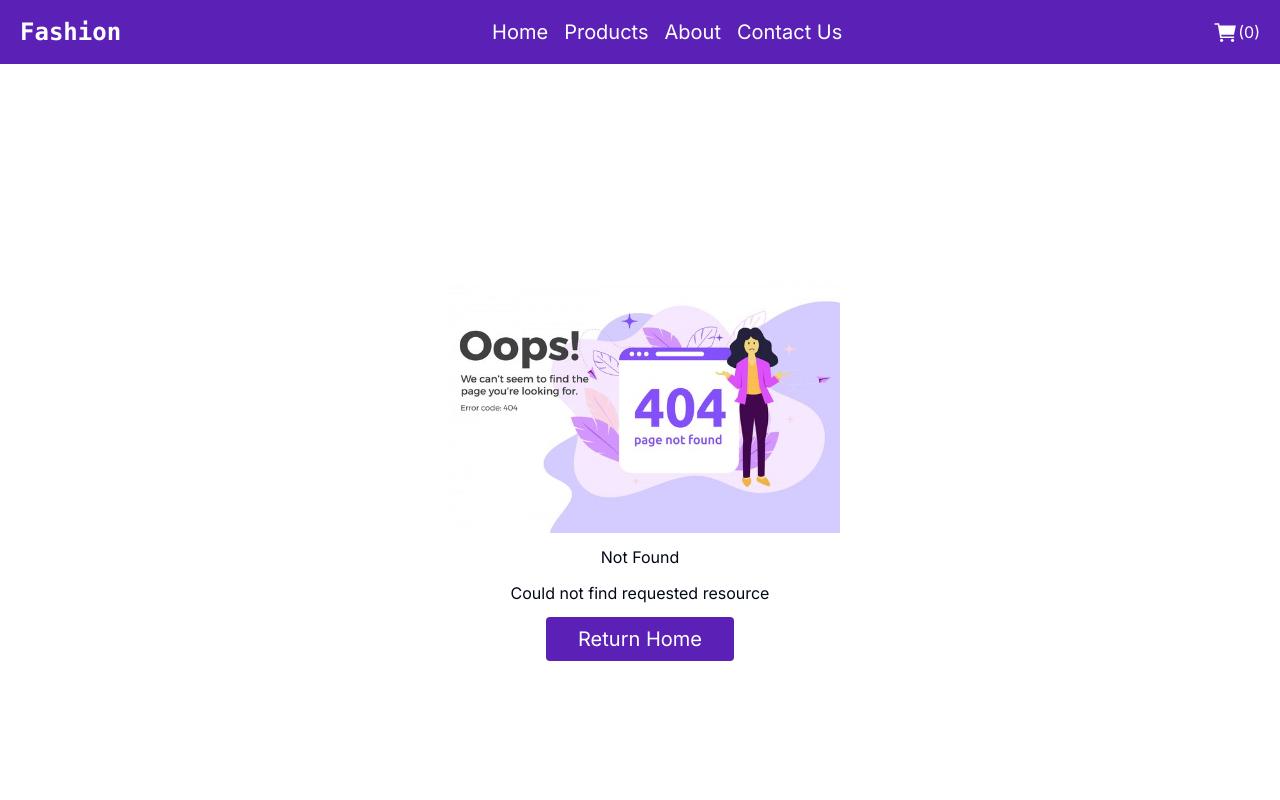
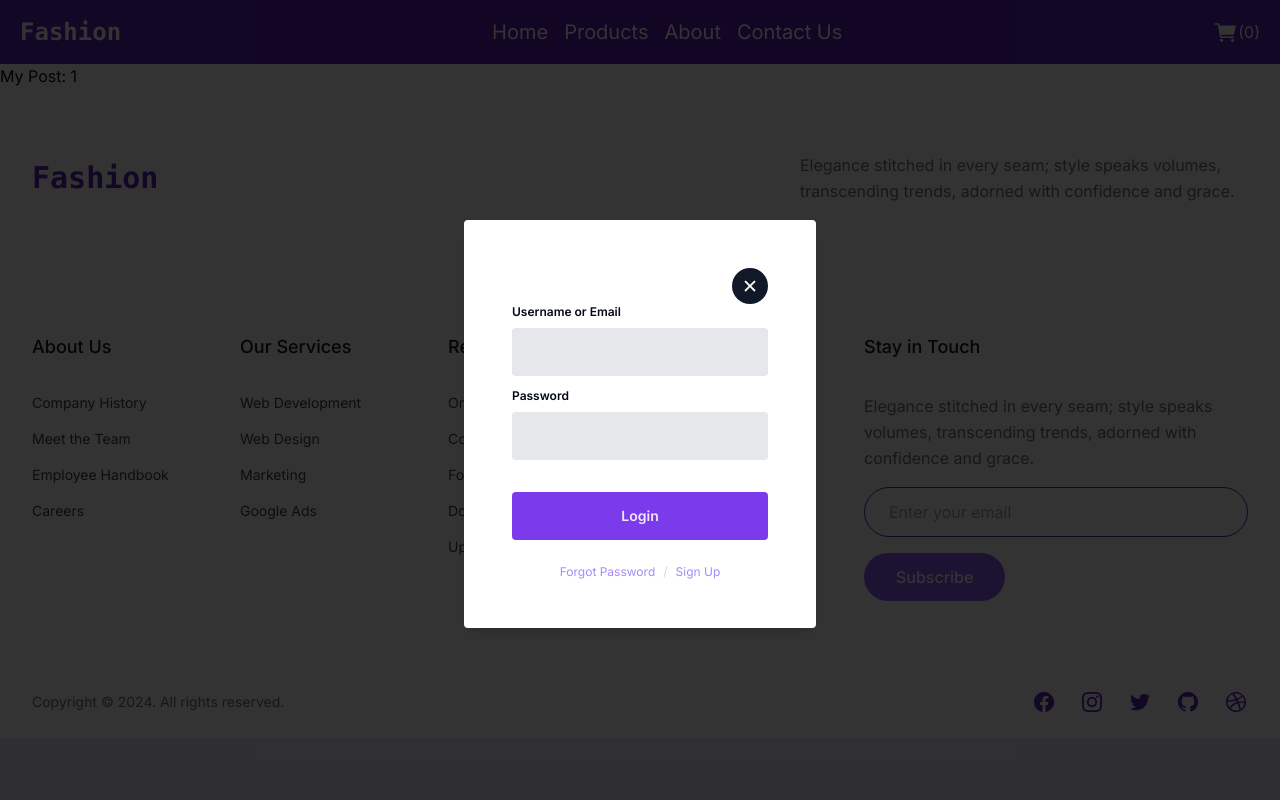
Before and after one commit to vikash0p/fashion, a Next.js app: page /category/1 in a window 1280 px wide. Before the commit this address had no page. Shown: the top 800 px of the page. Built offline with nearby package versions, Linux system fonts and the light colour scheme.

Commit message:
add the components for the new seller

```diff
--- /dev/null
+++ b/app/category/[id]/page.js
@@ -0,0 +1,3 @@
+export default function CategoryId({ params }) {
+    return <div>My Post: {params.id}</div>
+}
--- a/app/layout.js
+++ b/app/layout.js
@@ -4,6 +4,7 @@ import ReduxProvider from "@/redux-toolkit/ReduxProvider";
 import Navbar from "@/components/ReausableComp/Navbar";
 import Footer from "@/components/ReausableComp/Footer";
 import GoToTop from "@/components/ReausableComp/GoToTop";
+import NewSeller from "@/components/ReausableComp/NewSeller";
 
 const inter = Inter({ subsets: ["latin"] });
 
@@ -21,6 +22,7 @@ export default function RootLayout({ children }) {
           <Navbar />
           {children}
           <Footer />
+          <NewSeller />
           <GoToTop />
         </ReduxProvider>
       </body>
--- a/components/ReausableComp/Navbar.js
+++ b/components/ReausableComp/Navbar.js
@@ -13,7 +13,7 @@ export default function Navbar() {
 
 
     return (
-        <div className='flex justify-between w-full h-16 text-white bg-violet-800 items-center px-5 sticky top-0 left-0 right-0 z-50'>
+        <div className='flex justify-between w-full h-16 text-white bg-violet-800 items-center px-5 sticky top-0 left-0 right-0 z-30'>
             <div className="text-2xl font-bold font-mono text-start">Fashion</div>
             <div className='space-x-4 hidden md:block'>
                 {links.map((link, index) => (
--- /dev/null
+++ b/components/ReausableComp/NewSeller.js
@@ -0,0 +1,57 @@
+'use client'
+import React, { useState, useEffect } from 'react';
+import { IoCloseSharp } from 'react-icons/io5';
+import { motion } from 'framer-motion'; // Import motion from Framer Motion
+
+const NewSeller = () => {
+    const [isOpen, setIsOpen] = useState(true);
+
+    const closeComponent = () => {
+        setIsOpen(false);
+    };
+
+    const openComponent = () => {
+        setIsOpen(true);
+    };
+
+    useEffect(() => {
+        if (!isOpen) {
+            const timer = setTimeout(openComponent, 60 * 60 * 1000); //1hr
+            return () => clearTimeout(timer);
+        }
+    }, [isOpen]);
+
+    return (
+        <motion.div
+            initial={{ y: "-100%" }}
+            animate={{ y: isOpen ? "0%" : "-100%" }}
+            transition={{ type: "tween", duration: 1.1, ease: "easeIn" }}
+            exit={{ y: "-100%" }}
+            className={`flex flex-col items-center justify-center w-full min-h-screen bg-black/80 absolute top-0 left-0 right-0 bottom-0 z-50  overflow-x-hidden`}
+            onClick={closeComponent}
+
+        >
+            <motion.form
+                initial={{ opacity: 0, y: -50 }}
+                animate={{ opacity: isOpen ? 1 : 0, y: isOpen ? 0 : -50 }}
+                transition={{ delay: 0.2, duration: 0.5, ease: "linear" }}
+                className="flex flex-col bg-white rounded shadow-lg p-12 mt-12"
+                action=""
+            >
+                <button type="button" className="ms-auto text-xl bg-gray-900 text-white p-2 rounded-full" onClick={closeComponent}><IoCloseSharp /></button>
+                <label className="font-semibold text-xs" htmlFor="usernameField">Username or Email</label>
+                <input className="flex items-center h-12 px-4 w-64 bg-gray-200 mt-2 rounded focus:outline-none focus:ring-2" type="text" />
+                <label className="font-semibold text-xs mt-3" htmlFor="passwordField">Password</label>
+                <input className="flex items-center h-12 px-4 w-64 bg-gray-200 mt-2 rounded focus:outline-none focus:ring-2" type="password" />
+                <button className="flex items-center justify-center h-12 px-6 w-64 bg-violet-600 mt-8 rounded font-semibold text-sm text-violet-100 hover:bg-violet-700">Login</button>
+                <div className="flex mt-6 justify-center text-xs">
+                    <a className="text-violet-400 hover:text-violet-500" href="#">Forgot Password</a>
+                    <span className="mx-2 text-gray-300">/</span>
+                    <a className="text-violet-400 hover:text-violet-500" href="#">Sign Up</a>
+                </div>
+            </motion.form>
+        </motion.div>
+    );
+};
+
+export default NewSeller;
```
